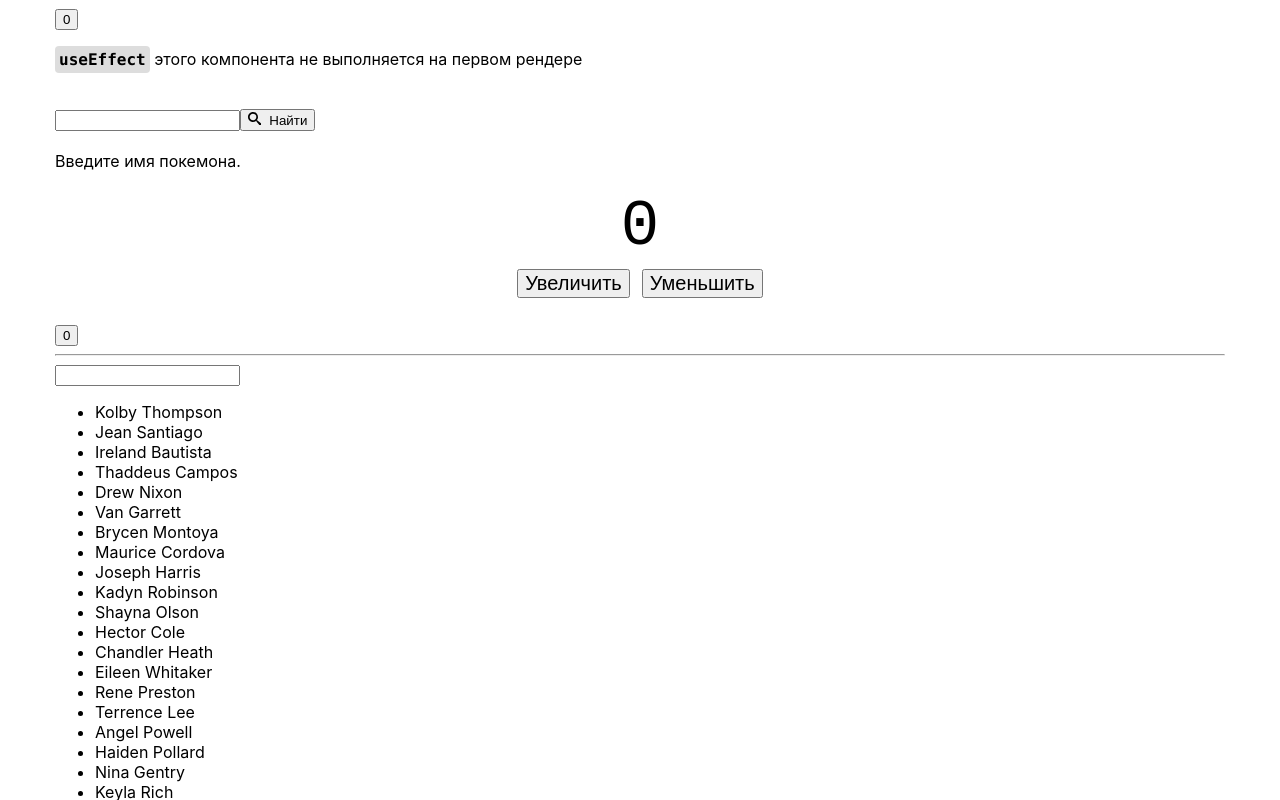
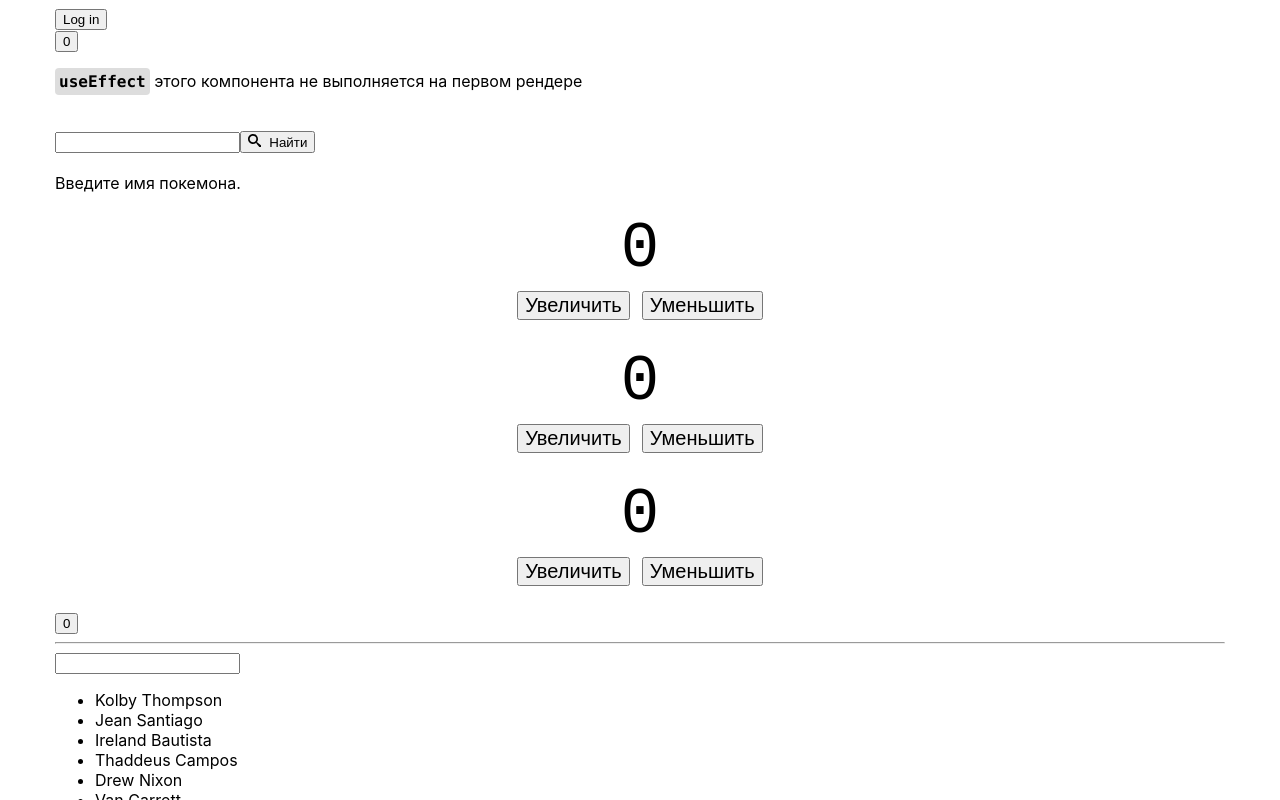
Before and after one commit to VadBorovec/react-test, a React (Create React App) app: page /counter in a window 1280 px wide. Shown: the top 800 px of the page. Built offline with nearby package versions, Linux system fonts and the light colour scheme; the HTML template or start-up script is replaced by a standard one.

Commit message:
edit Counter

```diff
--- a/src/components/04-2-hooks/App.js
+++ b/src/components/04-2-hooks/App.js
@@ -1,9 +1,11 @@
 import { Switch, Route } from 'react-router-dom';
 import AppBar from './components/AppBar/AppBar';
 import SkipEffectOnFirstRender from './components/SkipEffectOnFirstRender';
-import Counter from './components/Counter/Counter';
+import { Counter, Counter1, Counter2 } from './components/Counter/Counter';
 import PokemonView from './views/PokemonView';
 import Friends from './components/Friends';
+
+import { UserMenu } from './components/MyContext/UserMenu';
 
 const containerStyles = {
   maxWidth: 1170,
@@ -16,6 +18,7 @@ const containerStyles = {
 export default function App() {
   return (
     <div style={containerStyles}>
+      <UserMenu />
       {/* <AppBar />
 
       <Switch>
@@ -29,6 +32,10 @@ export default function App() {
       <br />
       {/* <Route path="/counter"> */}
       <Counter />
+      <br />
+      <Counter1 />
+      <br />
+      <Counter2 />
       {/* </Route> */}
       <br />
       {/* <Route path="/notes"> */}
--- a/src/components/04-2-hooks/components/Counter/Counter.js
+++ b/src/components/04-2-hooks/components/Counter/Counter.js
@@ -1,7 +1,76 @@
-import { useReducer } from 'react';
+import { useState, useReducer } from 'react';
 import styles from './Counter.module.css';
 
-function countReducer(state, action) {
+// !=============useState========
+
+export function Counter() {
+  const [count, setCount] = useState(0);
+
+  return (
+    <div className={styles.container}>
+      <p className={styles.value}>{count}</p>
+      <button
+        className={styles.btn}
+        type="button"
+        onClick={() => setCount(count + 1)}
+      >
+        Увеличить
+      </button>
+
+      <button
+        className={styles.btn}
+        type="button"
+        onClick={() => setCount(count - 1)}
+      >
+        Уменьшить
+      </button>
+    </div>
+  );
+}
+
+// !=============useReducer========
+
+function countReducer1(state, action) {
+  switch (action.type) {
+    case 'increment':
+      return state + action.payload;
+
+    case 'decrement':
+      return state - action.payload;
+
+    default:
+      throw new Error(`Unsopported action typee ${action.type}`);
+  }
+}
+
+export function Counter1() {
+  const [count, dispatch] = useReducer(countReducer1, 0);
+
+  return (
+    <div className={styles.container}>
+      <p className={styles.value}>{count}</p>
+      <button
+        className={styles.btn}
+        type="button"
+        onClick={() => dispatch({ type: 'increment', payload: 1 })}
+      >
+        Увеличить
+      </button>
+
+      <button
+        className={styles.btn}
+        type="button"
+        onClick={() => dispatch({ type: 'decrement', payload: 1 })}
+      >
+        Уменьшить
+      </button>
+    </div>
+  );
+}
+
+// !=============if dispatch is object========
+
+function countReducer2(state, action) {
   switch (action.type) {
     case 'increment':
       return { ...state, count: state.count + action.payload };
@@ -14,8 +83,8 @@ function countReducer(state, action) {
   }
 }
 
-export default function Counter() {
-  const [state, dispatch] = useReducer(countReducer, {
+export function Counter2() {
+  const [state, dispatch] = useReducer(countReducer2, {
     count: 0,
   });
 
--- /dev/null
+++ b/src/components/04-2-hooks/components/MyContext/UserMenu.jsx
@@ -0,0 +1,16 @@
+import { useUser } from './userContext';
+
+export const UserMenu = () => {
+  const { isLoggedIn, username, logIn, logOut } = useUser();
+
+  return (
+    <div>
+      {isLoggedIn && <p>{username}</p>}
+      {isLoggedIn ? (
+        <button onClick={logOut}>Log out</button>
+      ) : (
+        <button onClick={logIn}>Log in</button>
+      )}
+    </div>
+  );
+};
--- /dev/null
+++ b/src/components/04-2-hooks/components/MyContext/userContext.js
@@ -0,0 +1,26 @@
+import { createContext, useContext, useState } from 'react';
+
+const UserContext = createContext();
+
+export const useUser = () => useContext(UserContext);
+
+export const UserProvider = ({ children }) => {
+  const [isLoggedIn, setIsLoggedIn] = useState(false);
+  const [username, setUsername] = useState(null);
+
+  const logIn = () => {
+    setIsLoggedIn(true);
+    setUsername('Mango');
+  };
+
+  const logOut = () => {
+    setIsLoggedIn(false);
+    setUsername(null);
+  };
+
+  return (
+    <UserContext.Provider value={{ isLoggedIn, username, logIn, logOut }}>
+      {children}
+    </UserContext.Provider>
+  );
+};
--- a/src/components/04-2-hooks/components/Pokemon/Info.js
+++ b/src/components/04-2-hooks/components/Pokemon/Info.js
@@ -27,9 +27,10 @@ export default function PokemonInfo({ pokemonName }) {
     pokemonAPI
       .fetchPokemon(pokemonName)
       .then(pokemon => {
-        // Порядок важен!!!! Сначала кладем данные, потом статус.
+        // Порядок важен (в асинхронном коде)!!!! Сначала кладем данные, потом статус.
         setPokemon(pokemon);
         setStatus(Status.RESOLVED);
+        // setPokemon(pokemon); // в асинхронном коде важен порядок
       })
       .catch(error => {
         setError(error);
--- a/src/index.js
+++ b/src/index.js
@@ -19,6 +19,7 @@ import ReactDOM from 'react-dom';
 import { BrowserRouter } from 'react-router-dom';
 import { AppIndex } from './App';
 import AuthProvider from './components/04-1-hooks/contexts/auth/Provider';
+import { UserProvider } from './components/04-2-hooks/components/MyContext/userContext';
 // import 'modern-normalize/modern-normalize.css';
 import './index.css';
 import 'react-toastify/dist/ReactToastify.css';
@@ -27,7 +28,9 @@ ReactDOM.render(
   <React.StrictMode>
     <BrowserRouter>
       <AuthProvider>
-        <AppIndex />
+        <UserProvider>
+          <AppIndex />
+        </UserProvider>
       </AuthProvider>
     </BrowserRouter>
   </React.StrictMode>,
```
